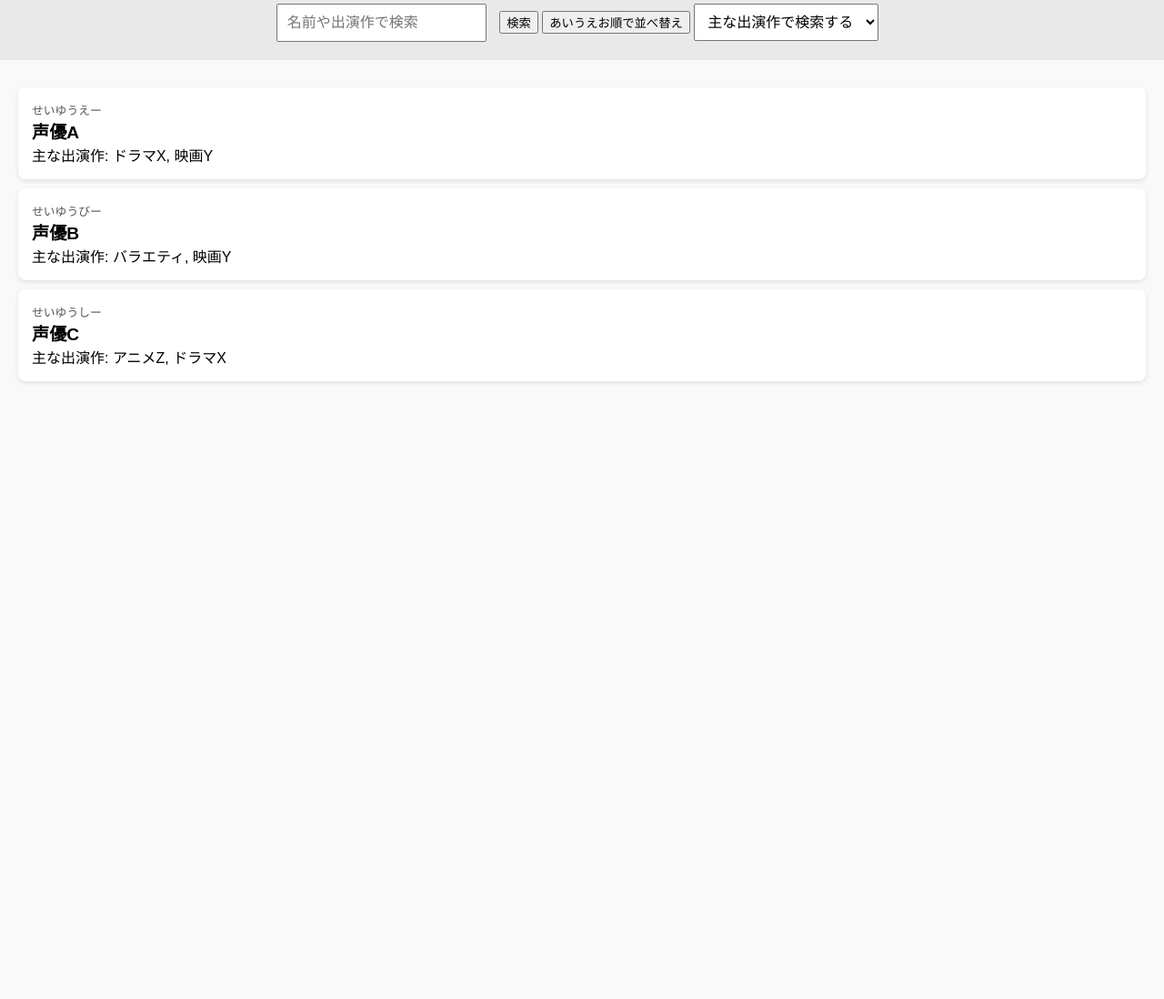
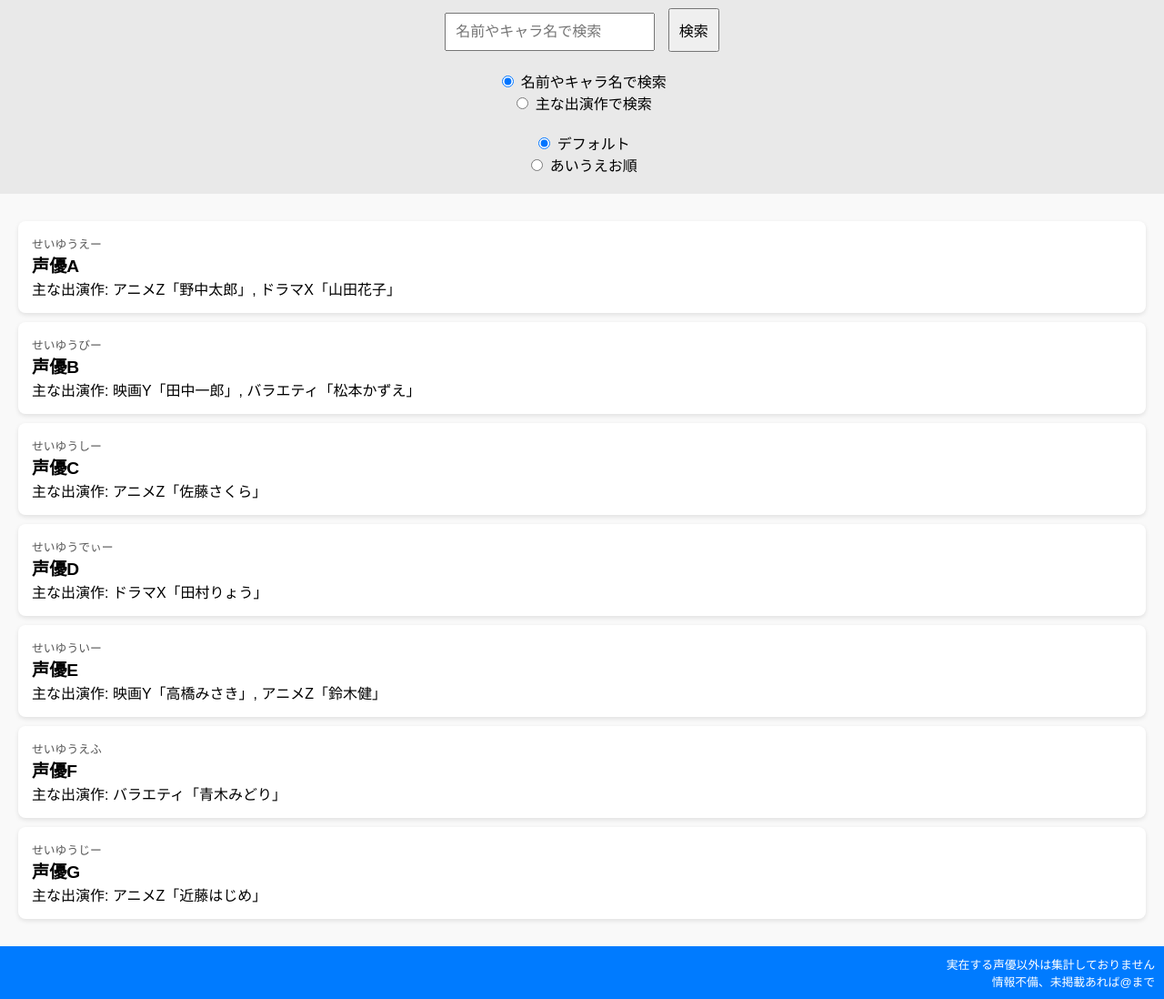
Before and after one commit to w4mally/CVList, a plain HTML site: page index.html in a window 1280 px wide. Shown: the part 131-1229 px from the top of the page at 91% size. Before the commit the page ends 800 px from the top, so only its background shows below. Drawn offline with Linux system fonts and the light colour scheme.

Commit message:
Add files via upload

```diff
--- a/index.html
+++ b/index.html
@@ -11,9 +11,12 @@
             margin: 0;
             padding: 0;
             background-color: #f9f9f9;
+            display: flex;
+            flex-direction: column;
+            min-height: 100vh;
         }
 
-        /* 見出しのスタイル */
+        /* ヘッダーのスタイル */
         header {
             background-color: #007bff;
             color: #ffffff;
@@ -23,7 +26,7 @@
             position: relative;
         }
 
-        /* 見出し下の小さい名前 */
+        /* ヘッダー下の小さな名前 */
         header div {
             font-size: 0.8em;
             color: #ffffff;
@@ -37,21 +40,25 @@
         }
 
         /* 入力ボックスとボタンのスタイル */
-        input[type="text"], select {
+        input[type="text"], select, button {
             padding: 10px;
             font-size: 1em;
-            margin-right: 10px;
+            margin: 5px;
         }
 
-        /* タグ選択のスタイル */
-        .filter-dropdown {
-            padding: 10px;
-            font-size: 1em;
+        /* 大きな検索分類と並び順のラジオボタン */
+        .filter-group {
+            display: flex;
+            justify-content: center;
+            gap: 20px;
+            margin-top: 15px;
+            flex-direction: column;
         }
 
-        /* データ表示エリア */
+        /* 声優カード表示エリア */
         .celebrity-container {
             padding: 20px;
+            flex: 1;
         }
 
         .celebrity-card {
@@ -80,15 +87,20 @@
             color: #555;
         }
 
-        /* 絞り込み中のボタンスタイル */
-        .active-filter {
-            background-color: #0056b3;
+        /* フッターのスタイル */
+        footer {
+            background-color: #007bff;
+            color: #ffffff;
+            padding: 10px;
+            text-align: right;
+            font-size: 0.8em;
+            position: relative;
         }
     </style>
 </head>
 <body>
 
-    <!-- 見出し -->
+    <!-- ヘッダー -->
     <header>
         CHUNITHM 観測済CV
         <div>@abcdefg</div>
@@ -96,36 +108,62 @@
 
     <!-- 検索およびフィルターエリア -->
     <div class="search-container">
-        <input type="text" id="searchInput" placeholder="名前や出演作で検索">
-        <button onclick="searchCelebrities()">検索</button>
-        <button onclick="sortCelebrities()">あいうえお順で並べ替え</button>
+        <!-- 名前やキャラ名で検索 -->
+        <div>
+            <input type="text" id="searchInput" placeholder="名前やキャラ名で検索" style="display: inline-block;">
+            <button id="searchButton" onclick="searchCelebrities()" style="display: inline-block;">検索</button>
+        </div>
 
-        <!-- タグ選択用のドロップダウン -->
-        <select id="tagDropdown" class="filter-dropdown" onchange="filterByTag()">
-            <option value="">主な出演作で検索する</option>
-        </select>
+        <!-- 主な出演作で検索 -->
+        <div>
+            <select id="tagDropdown" onchange="filterByTag()" style="display: none;">
+                <option value="">主な出演作で検索する</option>
+            </select>
+        </div>
+
+        <!-- 大きな検索分類と並び順の選択肢 -->
+        <div class="filter-group">
+            <div>
+                <label><input type="radio" name="searchType" value="text" checked onchange="changeSearchType()"> 名前やキャラ名で検索</label><br>
+                <label><input type="radio" name="searchType" value="tag" onchange="changeSearchType()"> 主な出演作で検索</label>
+            </div>
+            <div>
+                <label><input type="radio" name="sortOrder" value="default" checked onclick="sortCelebrities('default')"> デフォルト</label><br>
+                <label><input type="radio" name="sortOrder" value="alphabet" onclick="sortCelebrities('alphabet')"> あいうえお順</label>
+            </div>
+        </div>
     </div>
 
     <!-- 声優リスト表示エリア -->
     <div class="celebrity-container" id="celebrityContainer">
-        <!-- ここにJavaScriptで声優カードを挿入 -->
+        <!-- JavaScriptで声優カードを挿入 -->
     </div>
+
+    <!-- フッター -->
+    <footer>
+        実在する声優以外は集計しておりません<br>
+        情報不備、未掲載あれば@まで
+    </footer>
 
     <script>
         // 声優データのサンプル
         const celebrities = [
-            { name: "声優A", furigana: "せいゆうえー", tags: ["ドラマX", "映画Y"] },
-            { name: "声優B", furigana: "せいゆうびー", tags: ["バラエティ", "映画Y"] },
-            { name: "声優C", furigana: "せいゆうしー", tags: ["アニメZ", "ドラマX"] }
+            { name: "声優A", furigana: "せいゆうえー", roles: [{ work: "アニメZ", character: "野中太郎" }, { work: "ドラマX", character: "山田花子" }] },
+            { name: "声優B", furigana: "せいゆうびー", roles: [{ work: "映画Y", character: "田中一郎" }, { work: "バラエティ", character: "松本かずえ" }] },
+            { name: "声優C", furigana: "せいゆうしー", roles: [{ work: "アニメZ", character: "佐藤さくら" }] },
+            { name: "声優D", furigana: "せいゆうでぃー", roles: [{ work: "ドラマX", character: "田村りょう" }] },
+            { name: "声優E", furigana: "せいゆういー", roles: [{ work: "映画Y", character: "高橋みさき" }, { work: "アニメZ", character: "鈴木健" }] },
+            { name: "声優F", furigana: "せいゆうえふ", roles: [{ work: "バラエティ", character: "青木みどり" }] },
+            { name: "声優G", furigana: "せいゆうじー", roles: [{ work: "アニメZ", character: "近藤はじめ" }] }
         ];
 
         // 使用するタグのリスト
-        const tags = ["ドラマX", "映画Y", "バラエティ", "アニメZ"];  // 任意の順番で並び替え可能
+        const tags = ["ドラマX", "映画Y", "バラエティ", "アニメZ"];
 
         // 初期データを表示
         function displayCelebrities(list) {
             const container = document.getElementById("celebrityContainer");
-            container.innerHTML = ""; // 初期化
+            container.innerHTML = "";
 
             if (list.length === 0) {
                 container.innerHTML = '<div class="no-results">※該当なし</div>';
@@ -137,48 +175,64 @@
                 card.className = "celebrity-card";
                 card.innerHTML = `
                     <div class="celebrity-furigana">${celeb.furigana}</div>
-                    <div class="celebrity-name">${celeb.name}</div>
-                    <div class="celebrity-tags">主な出演作: ${celeb.tags.join(", ")}</div>
+                    <div class="celebrity-name" onclick="showCelebrityDetails('${celeb.name}')">${celeb.name}</div>
+                    <div>主な出演作: ${getRandomRoles(celeb.roles).join(", ")}</div>
                 `;
-                card.onclick = () => displayCelebrityDetails(celeb);
                 container.appendChild(card);
             });
         }
 
-        // 名前やタグで検索
+        // ランダムに3つの出演作を表示
+        function getRandomRoles(roles) {
+            const randomRoles = roles.length > 3 ? roles.sort(() => 0.5 - Math.random()).slice(0, 3) : roles;
+            return randomRoles.map(role => `${role.work}「${role.character}」`);
+        }
+
+        // 名前やキャラ名で検索
         function searchCelebrities() {
             const query = document.getElementById("searchInput").value.toLowerCase();
             const filtered = celebrities.filter(celeb =>
                 celeb.name.toLowerCase().includes(query) ||
-                celeb.tags.some(tag => tag.toLowerCase().includes(query))
+                celeb.roles.some(role => role.character.toLowerCase().includes(query))
             );
             displayCelebrities(filtered);
-        }
-
-        // あいうえお順に並べ替え
-        function sortCelebrities() {
-            const sorted = [...celebrities].sort((a, b) => a.furigana.localeCompare(b.furigana, 'ja'));
-            displayCelebrities(sorted);
         }
 
         // タグでフィルタリング
         function filterByTag() {
             const selectedTag = document.getElementById("tagDropdown").value;
-            const filtered = celebrities.filter(celeb => celeb.tags.includes(selectedTag));
+            const filtered = selectedTag
+                ? celebrities.filter(celeb => celeb.roles.some(role => role.work === selectedTag))
+                : celebrities;
             displayCelebrities(filtered);
-
-            // 選択されているタグのボタンにスタイルを適用
-            const options = document.querySelectorAll("#tagDropdown option");
-            options.forEach(option => {
-                if (option.value === selectedTag) {
-                    option.classList.add("active-filter");
-                } else {
-                    option.classList.remove("active-filter");
-                }
-            });
         }
 
-        // タグ選択ドロップダウンにタグを追加
+        // 検索タイプの変更
+        function changeSearchType() {
+            const searchType = document.querySelector('input[name="searchType"]:checked').value;
+            document.getElementById("tagDropdown").style.display = searchType === "tag" ? "inline-block" : "none";
+            document.getElementById("searchButton").style.display = searchType === "text" ? "inline-block" : "none";
+            document.getElementById("searchInput").style.display = searchType === "text" ? "inline-block" : "none";
+        }
+
+        // あいうえお順ソート
+        function sortCelebrities(order) {
+            let sortedList = [...celebrities];
+            if (order === "alphabet") {
+                sortedList.sort((a, b) => a.furigana.localeCompare(b.furigana, "ja"));
+            }
+            displayCelebrities(sortedList);
+        }
+
+        // 詳細表示
+        function showCelebrityDetails(name) {
+            const celeb = celebrities.find(c => c.name === name);
+            if (celeb) {
+                alert(`【${celeb.name}】\n主な出演作: ${celeb.roles.map(role => `${role.work}「${role.character}」`).join(", ")}`);
+            }
+        }
+
+        // タグリストの初期化
         function populateTagDropdown() {
             const dropdown = document.getElementById("tagDropdown");
             tags.forEach(tag => {
@@ -189,17 +243,8 @@
             });
         }
 
-        // 声優の詳細ページ表示
-        function displayCelebrityDetails(celeb) {
-            alert(`声優: ${celeb.name}\nふりがな: ${celeb.furigana}\n主な出演作: ${celeb.tags.join(", ")}`);
-        }
-
-        // ページがロードされたときにタグを表示
         populateTagDropdown();
-
-        // 初期表示
         displayCelebrities(celebrities);
     </script>
-
 </body>
 </html>
```
